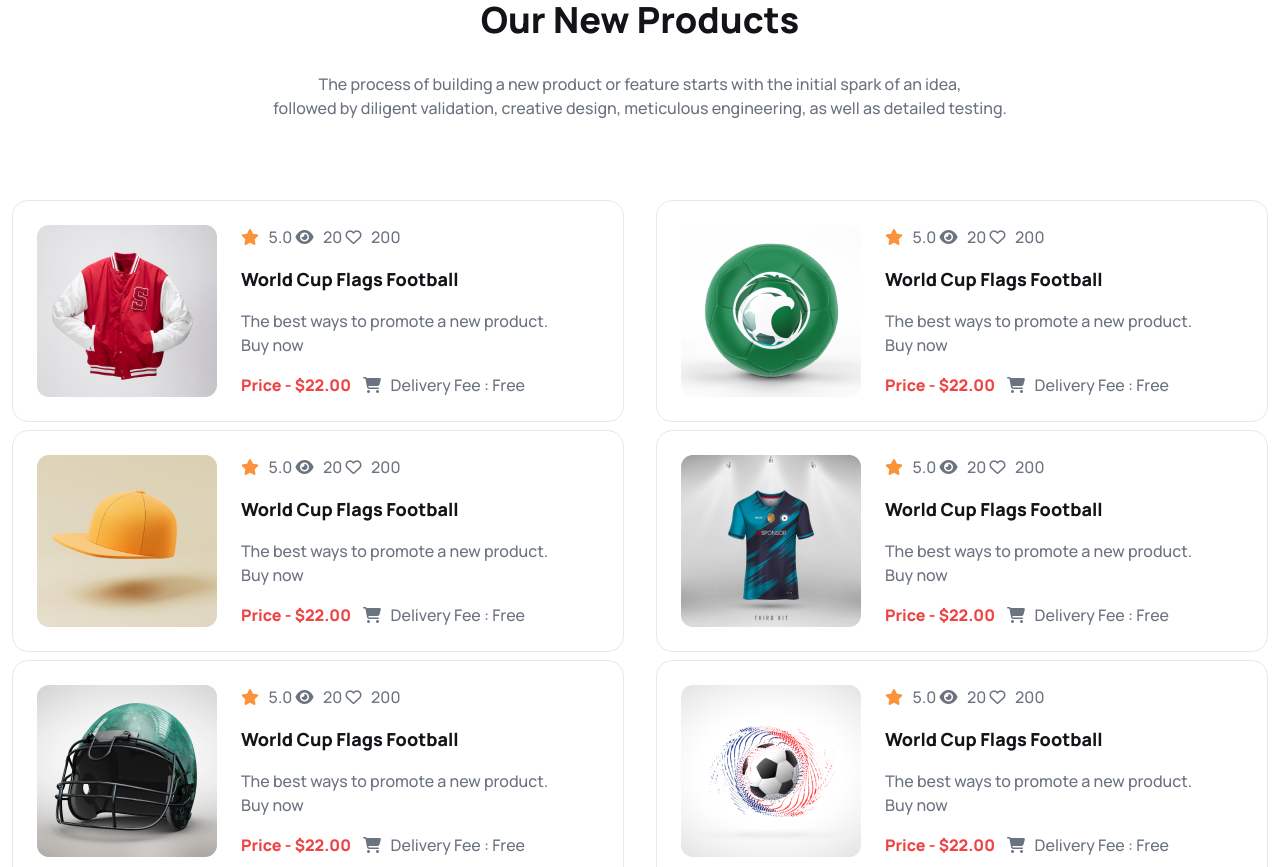
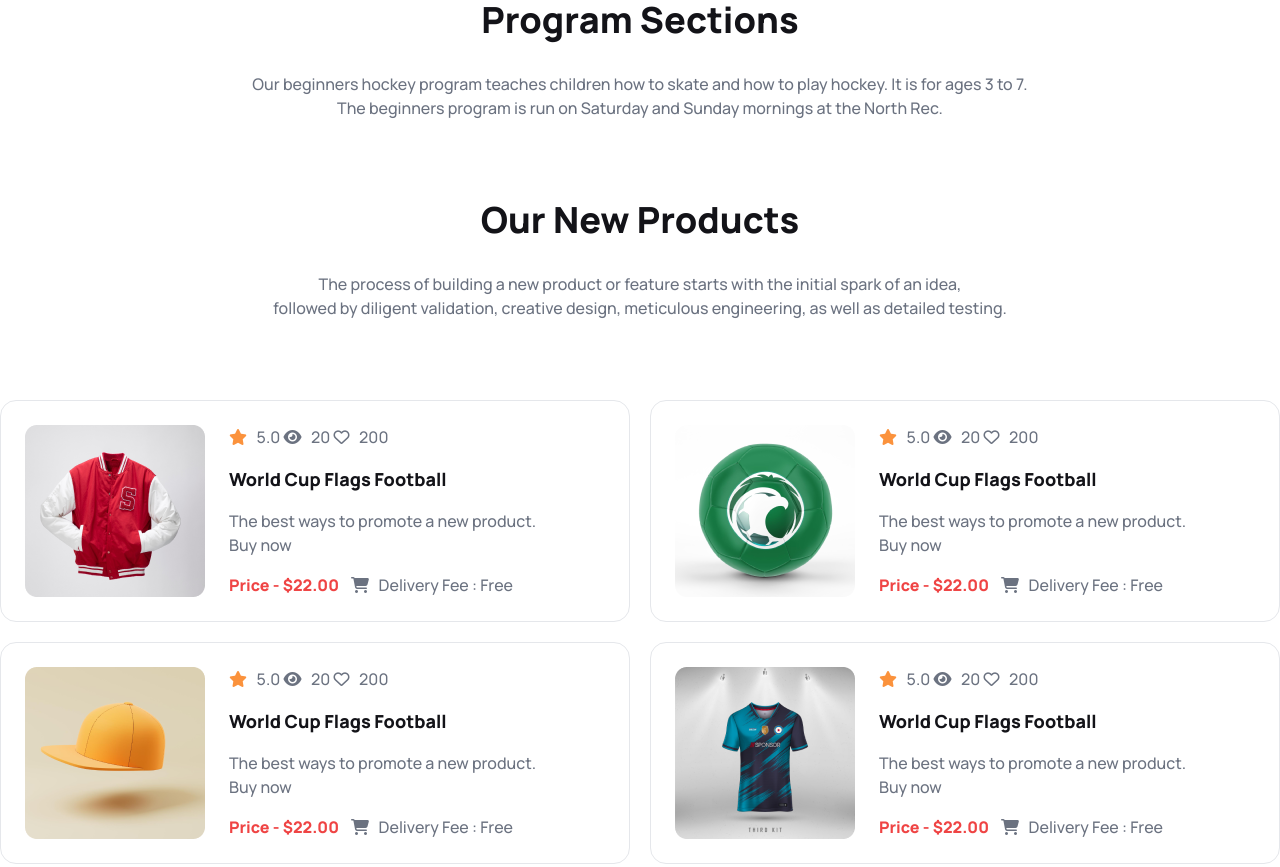
Before and after one commit to SojibAhmed114/Assignment-3, a plain HTML site: page index.html in a window 1280 px wide. Shown: the top 867 px of the page. Drawn offline with nearby package versions, Linux system fonts and the light colour scheme.

Commit message:
Our New Products secion padding problem solve and Program Sections added

```diff
--- a/index.html
+++ b/index.html
@@ -29,14 +29,21 @@
   <body class="text-[#131318] font-manrope">
     <main class="container mx-auto">
 
+    <!-- Program Sections start -->
+      <section>
+        <h2 class="text-4xl text-[#131318] font-extrabold text-center mb-8 mx-2">Program Sections</h2>
+        <p class="font-medium text-gray-500 text-center lg:mx-3  mb-20">Our beginners hockey program teaches children how to skate and how to play hockey.  It is for ages 3 to 7. <br>  The beginners program is run on Saturday and Sunday mornings at the North Rec.</p>
+      </section>
+    <!-- Program Sections end -->
+
     <!-- Our New Products section start   -->
-    <section>
+    <section class="mt-10">
       <h2 class="text-4xl text-[#131318] font-extrabold text-center mb-8 mx-2">Our New Products</h2>
         <p class="font-medium text-gray-500 text-center lg:mx-3  mb-20">The process of building a new product or feature starts with the initial spark of an idea, <br> followed by diligent validation, creative design, meticulous engineering, as well as detailed testing.</p>
-      <div class=" grid gap-2 grid-cols-1 md:grid-cols-2 lg:grid-cols-2">
+      <div class=" grid gap-5 grid-cols-1 md:grid-cols-2 lg:grid-cols-2">
         <div>
           <!-- box one -->
-          <div class="bg-white flex flex-col lg:flex-row gap-6 p-6 rounded-2xl border mx-3 ">
+          <div class="bg-white flex flex-col lg:flex-row gap-6 p-6 rounded-2xl border mx-3 lg:mx-0 ">
             <img src="./Images/5.png" alt="jackets">
             <div class="space-y-4">
               <p class="font-medium text-gray-500 inline"><i class="fa-solid fa-star text-orange-400"></i> &nbsp; 5.0 </p>
@@ -54,7 +61,7 @@
 
         <div>
           <!-- box one -->
-          <div class="bg-white flex flex-col lg:flex-row gap-6 p-6 rounded-2xl border mx-3 ">
+          <div class="bg-white flex flex-col lg:flex-row gap-6 p-6 rounded-2xl border mx-3 lg:mx-0  ">
             <img src="./Images/6.png" alt="jackets">
             <div class="space-y-4">
               <p class="font-medium text-gray-500 inline"><i class="fa-solid fa-star text-orange-400"></i> &nbsp; 5.0 </p>
@@ -72,7 +79,7 @@
 
         <div>
           <!-- box one -->
-          <div class="bg-white flex flex-col lg:flex-row gap-6 p-6 rounded-2xl border mx-3 ">
+          <div class="bg-white flex flex-col lg:flex-row gap-6 p-6 rounded-2xl border mx-3 lg:mx-0 ">
             <img src="./Images/7.png" alt="jackets">
             <div class="space-y-4">
               <p class="font-medium text-gray-500 inline"><i class="fa-solid fa-star text-orange-400"></i> &nbsp; 5.0 </p>
@@ -90,7 +97,7 @@
 
         <div>
           <!-- box one -->
-          <div class="bg-white flex flex-col lg:flex-row gap-6 p-6 rounded-2xl border mx-3 ">
+          <div class="bg-white flex flex-col lg:flex-row gap-6 p-6 rounded-2xl border mx-3 lg:mx-0  ">
             <img src="./Images/8.png" alt="jackets">
             <div class="space-y-4">
               <p class="font-medium text-gray-500 inline"><i class="fa-solid fa-star text-orange-400"></i> &nbsp; 5.0 </p>
@@ -108,7 +115,7 @@
 
         <div>
         <!-- box one -->
-        <div class="bg-white flex flex-col lg:flex-row gap-6 p-6 rounded-2xl border mx-3 ">
+        <div class="bg-white flex flex-col lg:flex-row gap-6 p-6 rounded-2xl border mx-3 lg:mx-0  ">
           <img src="./Images/9.png" alt="jackets">
           <div class="space-y-4">
             <p class="font-medium text-gray-500 inline"><i class="fa-solid fa-star text-orange-400"></i> &nbsp; 5.0 </p>
@@ -126,7 +133,7 @@
 
         <div>
           <!-- box one -->
-          <div class="bg-white flex flex-col lg:flex-row gap-6 p-6 rounded-2xl border mx-3 ">
+          <div class="bg-white flex flex-col lg:flex-row gap-6 p-6 rounded-2xl border mx-3 lg:mx-0  ">
             <img src="./Images/10.png" alt="jackets">
             <div class="space-y-4">
               <p class="font-medium text-gray-500 inline"><i class="fa-solid fa-star text-orange-400"></i> &nbsp; 5.0 </p>
```
